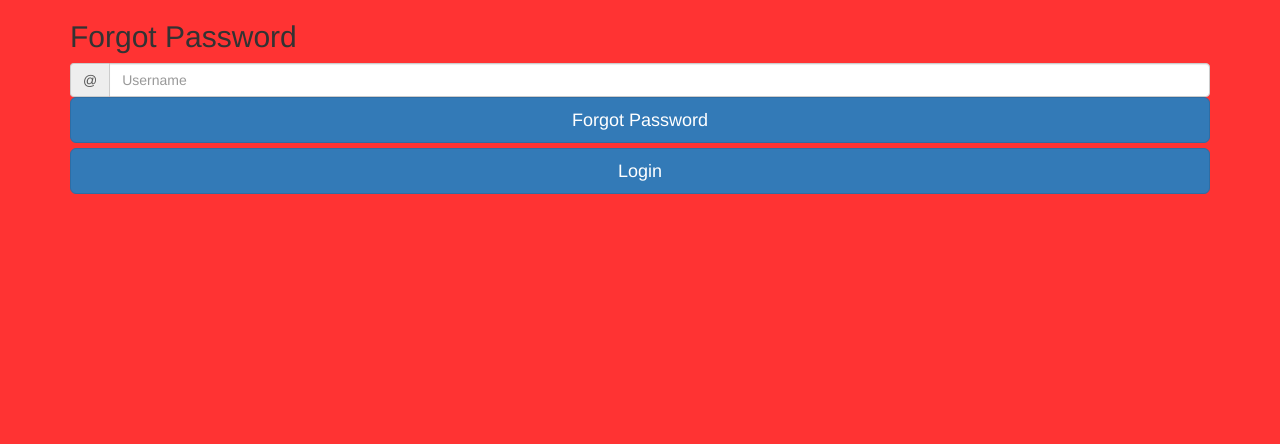
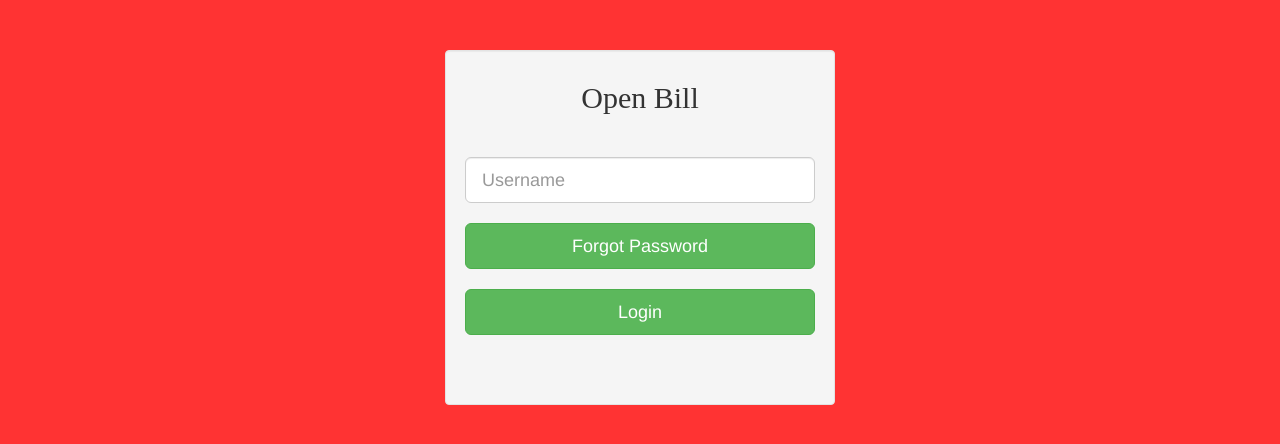
Before and after one commit to UP774330/OpenBill, a PHP site: page /forgotpassword.php in a window 1280 px wide. Shown: the top 444 px of the page. Run offline with PHP 8.4, Linux system fonts and the light colour scheme.

Commit message:
Updated formatting
Updated the formatting for forgotpassword.php

```diff
--- a/forgotpassword.php
+++ b/forgotpassword.php
@@ -27,12 +27,11 @@ if(isset($_POST) & !empty($_POST)){
 	}
 }
 
-
 ?>
 <!DOCTYPE html>
 <html>
 <head>
-	<title>Forgot Password in PHP & MySQL</title>
+	<title>Open Bill - Forgot Password</title>
 	<!-- Latest compiled and minified CSS -->
 	<link rel="stylesheet" href="https://maxcdn.bootstrapcdn.com/bootstrap/3.3.7/css/bootstrap.min.css" >
 
@@ -48,15 +47,33 @@ if(isset($_POST) & !empty($_POST)){
 		<?php if(isset($smsg)){ ?><div class="alert alert-success" role="alert"> <?php echo $smsg; ?> </div><?php } ?>
 		<?php if(isset($fmsg)){ ?><div class="alert alert-danger" role="alert"> <?php echo $fmsg; ?> </div><?php } ?>
 		<?php if(isset($f2msg)){ ?><div class="alert alert-danger" role="alert"> <?php echo $f2msg; ?> </div><?php } ?>
+	  <div class="row login">
 	      <form class="form-signin" method="POST">
-        <h2 class="form-signin-heading">Forgot Password</h2>
-        <div class="input-group">
-		  <span class="input-group-addon" id="basic-addon1">@</span>
-		  <input type="text" name="username" class="form-control" placeholder="Username" required>
+	        <div class="col-md-4 col-md-offset-4 col-sm-6 col-sm-offset-3 well">
+	          <div role="form">
+	            <div class="form-group text-center">
+	              <div class="logo">
+	                <p>Open Bill</p>
 	              </div>
-        <button class="btn btn-lg btn-primary btn-block" type="submit">Forgot Password</button>
-        <a class="btn btn-lg btn-primary btn-block" href="index.php">Login</a>
+
+	      <br>
+	        <div class "form-group">
+	        <input type="text" name="username" id="username" class="form-control input-lg" placeholder="Username" required>
+	        </div>
+	        <br>
+					<div class "form-group">
+					<button class="btn btn-default btn-lg btn-block btn-success" type="submit">Forgot Password</button>
+					<br>
+					</div>
+					<div class="form-group">
+									<a class="btn btn-default btn-lg btn-block btn-success"href="index.php">Login</a>
+								</div>
+	        <br>
 	      </form>
+	        </div>
+	      </div>
+	    </div>
+	  </div>
 	</div>
 </body>
 </html>
```
Lines whose indentation alone changed are shown as unchanged.
